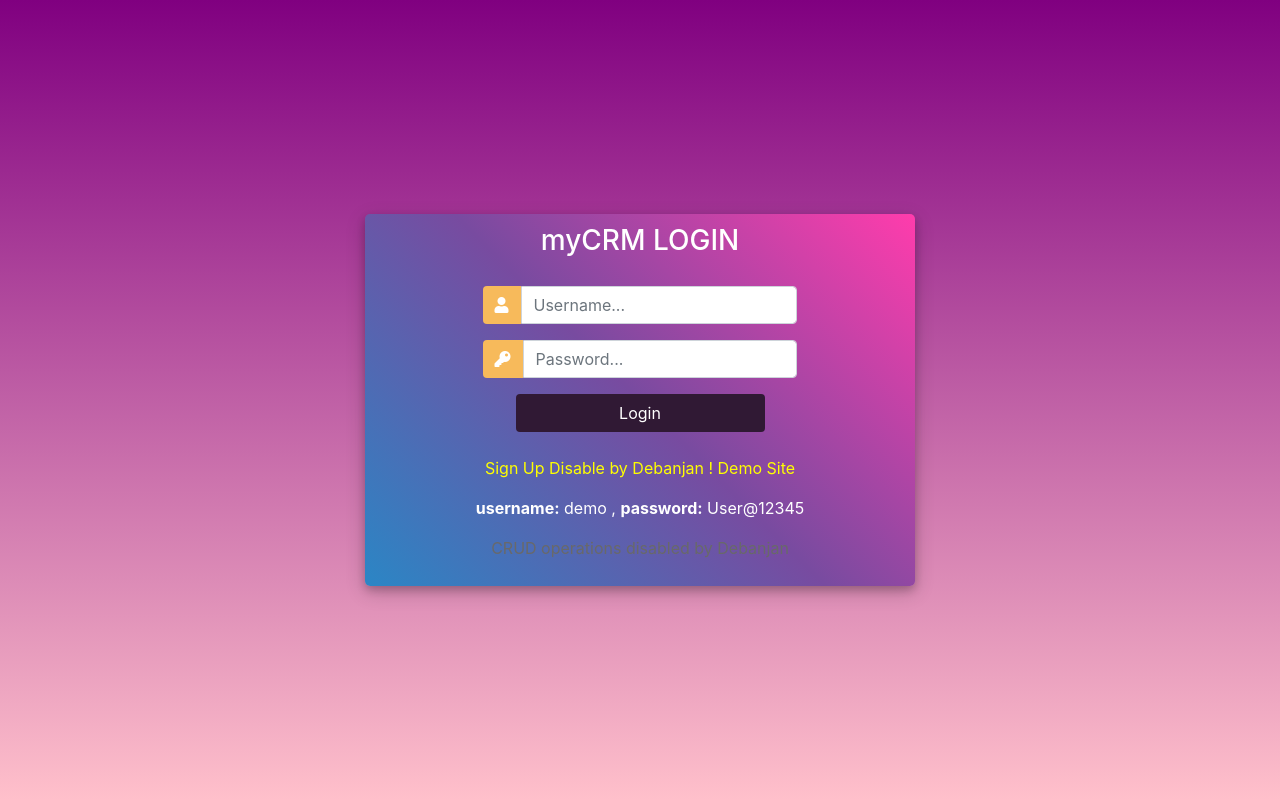
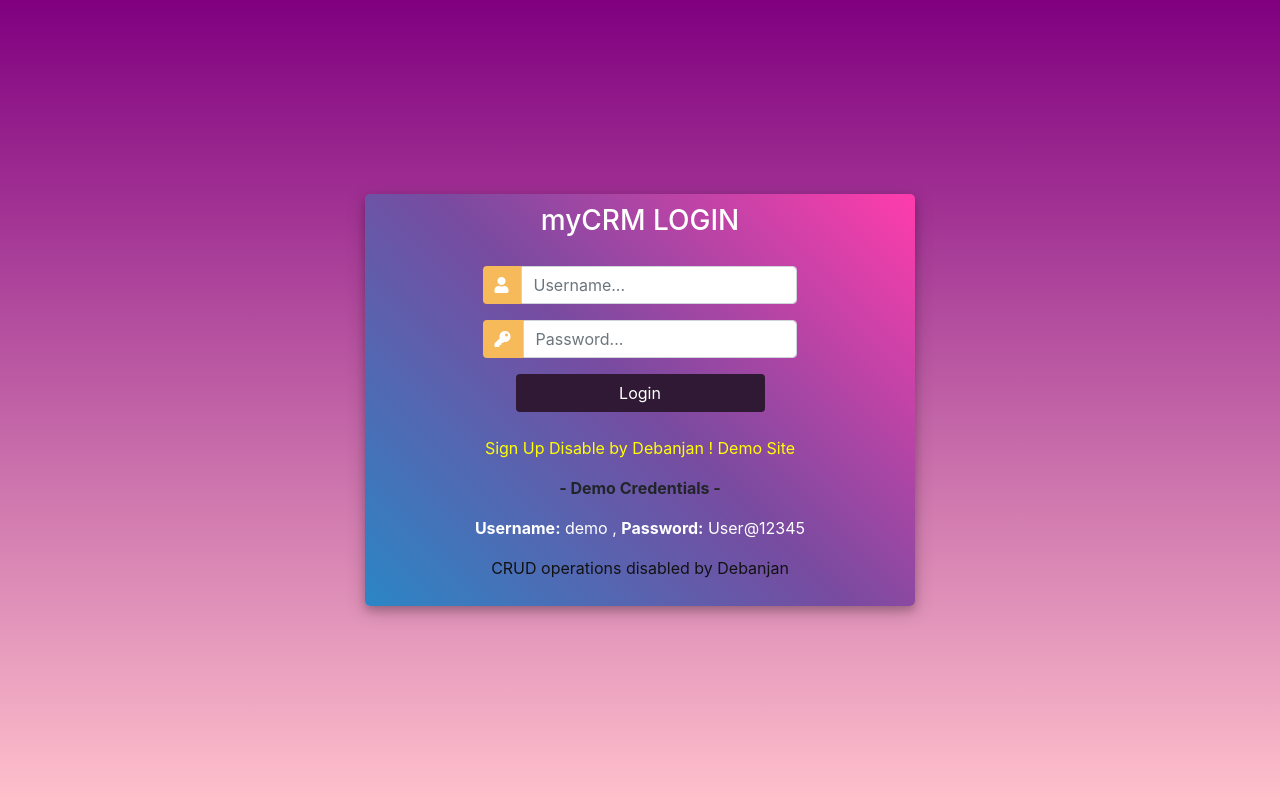
Before and after one commit to DebanjanT/debanjan-crm-demo, a Django app: page /login in a window 1280 px wide. Run offline with Django 3.2, Linux system fonts and the light colour scheme; some libraries are stand-ins or nearby versions.

Commit message:
Update login.html

```diff
--- a/accounts/templates/accounts/login.html
+++ b/accounts/templates/accounts/login.html
@@ -104,8 +104,9 @@
 						<div class="d-flex justify-content-center links">
 							<center>
 							<p style="color:yellow">Sign Up Disable by Debanjan ! Demo Site</p>
-							<p style="color:white"><strong>username:</strong> demo , <strong>password:</strong> User@12345</p>
-							<p style="color:dimgray">CRUD operations disabled by Debanjan</p>
+							<p style="color:"yellow"><strong>- Demo Credentials - </strong></p>
+							<p style="color:white"><strong>Username:</strong> demo , <strong>Password:</strong> User@12345</p>
+							<p style="color:#121212">CRUD operations disabled by Debanjan</p>
 							</center>
 						</div>
 
```
